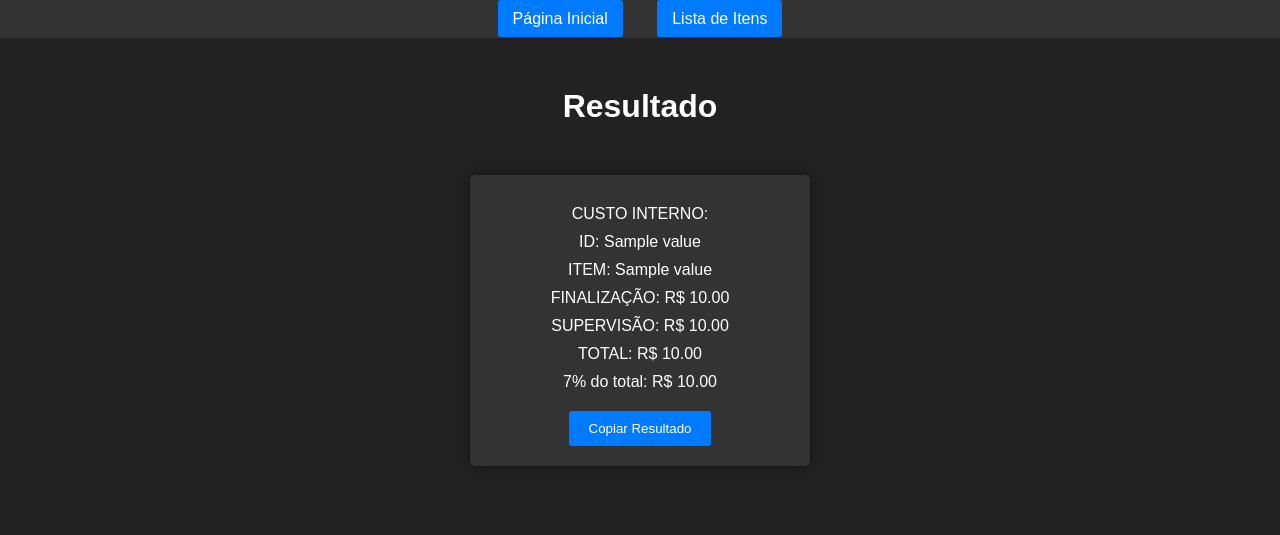
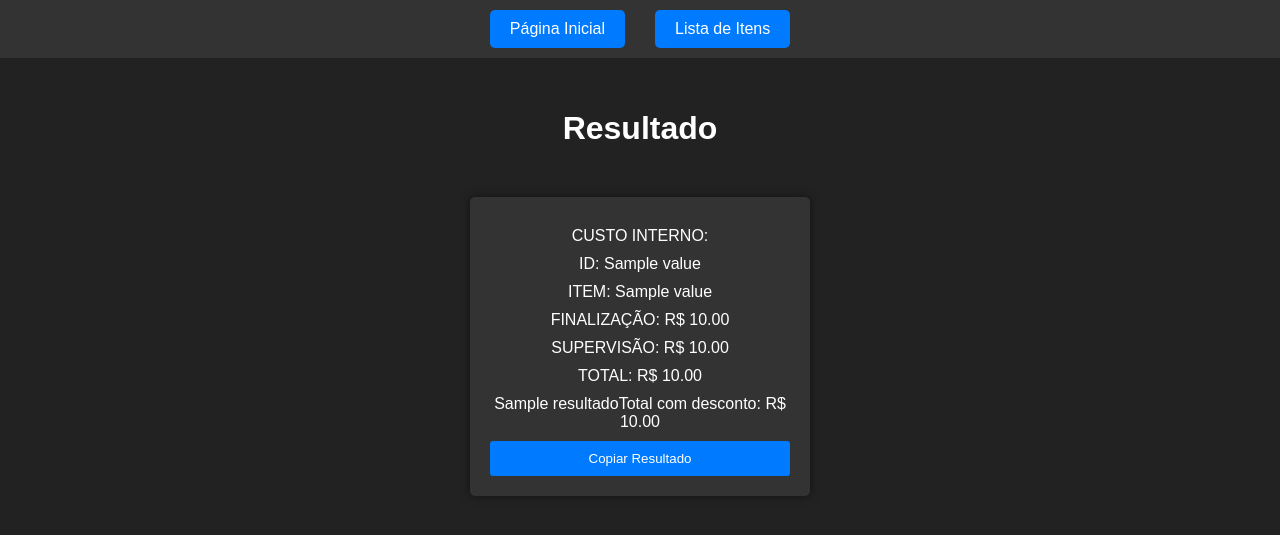
Before and after one commit to natalialoeblein24/programa-ci, a Flask app: template templates/resultado.html in a window 1280 px wide. Shown: the top 535 px of the page. Run offline with Flask 3, Linux system fonts and the light colour scheme; the template is opened without the code that fills it: most values are stand-ins (such as "Sample title", 1, 10 or a date in 2020).

Commit message:
v2, opcao de porcentagem de desconto

```diff
--- a/app.py
+++ b/app.py
@@ -10,8 +10,8 @@ df = pd.read_csv('final.csv')
 for coluna in ['CRIAÇÃO', 'FINALIZAÇÃO', 'SUPERVISÃO', 'TOTAL']:
     df[coluna] = df[coluna].astype(float)
 
-# Função para calcular o valor e 7% do valor
-def calcular(item, tipo):
+# Função para calcular o valor e o desconto
+def calcular(item, tipo, desconto):
     linha = df[df['ID'] == int(item)]
     if linha.empty:
         return "Item não encontrado no DataFrame", None
@@ -21,23 +21,36 @@ def calcular(item, tipo):
         valor_finalizacao = linha['FINALIZAÇÃO'].values[0]
         valor_supervisao = linha['SUPERVISÃO'].values[0]
         total = valor_criacao * 0.5 + valor_finalizacao + valor_supervisao
-        percentual = total * 0.07
-        return (total, percentual, linha, valor_criacao, valor_finalizacao, valor_supervisao, 'Refação')
+        percentual = total * (desconto / 100)  # Calcula a porcentagem de desconto
+        desconto_final = total - percentual
+        return (total, desconto_final, linha, valor_criacao, valor_finalizacao, valor_supervisao, 'Refação')
     elif tipo == '2':
         valor_criacao = linha['CRIAÇÃO'].values[0]
         valor_finalizacao = linha['FINALIZAÇÃO'].values[0]
         valor_supervisao = linha['SUPERVISÃO'].values[0]
         total = valor_criacao + valor_finalizacao + valor_supervisao
-        percentual = total * 0.07
-        return (total, percentual, linha, valor_criacao, valor_finalizacao, valor_supervisao, 'Criação')
+        percentual = total * (desconto / 100) # Calcula a porcentagem de desconto
+        desconto_final = total - percentual
+        return (total, desconto_final, linha, valor_criacao, valor_finalizacao, valor_supervisao, 'Criação')
     elif tipo == '3':
         valor_finalizacao = linha['FINALIZAÇÃO'].values[0]
         valor_supervisao = linha['SUPERVISÃO'].values[0]
         total = valor_finalizacao + valor_supervisao
-        percentual = total * 0.07
-        return (total, percentual, linha, None, valor_finalizacao, valor_supervisao, 'Ajuste')
+        percentual = total * (desconto / 100)  # Calcula a porcentagem de desconto
+        desconto_final = total - percentual
+        return (total, desconto_final, linha, None, valor_finalizacao, valor_supervisao, 'Ajuste')
     else:
         return "Opção inválida", None
+
+    resultado = {
+        'total': total_com_desconto,
+        'valor_desconto': valor_desconto,
+        'valor_criacao': valor_criacao,
+        'valor_finalizacao': valor_finalizacao,
+        'valor_supervisao': valor_supervisao,
+        'tipo_descricao': tipo_descricao
+    }
+    return resultado
 
 @app.route('/')
 def index():
@@ -48,9 +61,10 @@ def calcular_rota():
     if request.method == 'POST':
         item = request.form['item']
         tipo = request.form['tipo']
-        resultado = calcular(item, tipo)
+        desconto = float(request.form['desconto'])
+        resultado = calcular(item, tipo, desconto)
         return render_template('resultado.html', resultado=resultado)
-    return render_template('calcular.html')
+    return render_template('index.html')
 
 @app.route('/lista')
 def lista():
--- a/templates/index.html
+++ b/templates/index.html
@@ -142,6 +142,9 @@
                 <option value="3">Ajuste</option>
             </select>
             <br>
+            <label for="desconto">Desconto (%):</label>
+            <input type="text" id="desconto" name="desconto" required>
+            <br>
             <input type="submit" value="Calcular">
         </form>
     </div>
--- a/templates/resultado.html
+++ b/templates/resultado.html
@@ -7,6 +7,69 @@
     <link rel="stylesheet" href="{{ url_for('static', filename='css/style.css') }}">
     <link rel="icon" href="{{ url_for('static', filename='favicon.png') }}">
     <title>Resultado</title>
+    <style>
+        body {
+            font-family: Arial, sans-serif;
+            background-color: #222;
+            color: #fff;
+            margin: 0;
+            padding-top: 60px; /* Espaçamento para compensar o cabeçalho fixo */
+        }
+
+        nav {
+            width: 100%;
+            background-color: #333;
+            display: flex;
+            justify-content: center;
+            padding: 10px 0;
+            position: fixed; /* Mantém o cabeçalho fixo */
+            top: 0; /* Define o cabeçalho no topo */
+            z-index: 1000; /* Garante que o cabeçalho esteja acima de outros elementos */
+        }
+
+        nav a {
+            color: #fff;
+            text-decoration: none;
+            margin: 0 15px;
+            padding: 10px 20px;
+            border-radius: 5px;
+            background-color: #007bff;
+            transition: background-color 0.3s ease;
+        }
+
+        nav a:hover {
+            background-color: #0056b3;
+        }
+
+        .resultado {
+            width: 300px;
+            margin: 50px auto;
+            padding: 20px;
+            background-color: #333;
+            border-radius: 5px;
+            box-shadow: 0 0 10px rgba(0, 0, 0, 0.5);
+        }
+
+        .resultado p {
+            margin: 10px 0;
+        }
+
+        .copy-button {
+            display: block;
+            width: 100%;
+            padding: 10px;
+            margin-top: 10px;
+            background-color: #007bff;
+            color: #fff;
+            border: none;
+            border-radius: 3px;
+            cursor: pointer;
+        }
+
+        .copy-button:hover {
+            background-color: #0056b3;
+        }
+    </style>
 </head>
 <body>
     <nav>
@@ -33,7 +96,7 @@
                     <p>SUPERVISÃO: R$ {{ "%.2f"|format(resultado[5]) }}</p>
                 {% endif %}
                 <p>TOTAL: R$ {{ "%.2f"|format(resultado[0]) }}</p>
-                <p>7% do total: R$ {{ "%.2f"|format(resultado[1]) }}</p>
+                <p>{{ resultado[7] }}Total com desconto: R$ {{ "%.2f"|format(resultado[1]) }}</p>
             </div>
             <button class="copy-button" onclick="copyToClipboard()">Copiar Resultado</button>
         {% else %}
```
